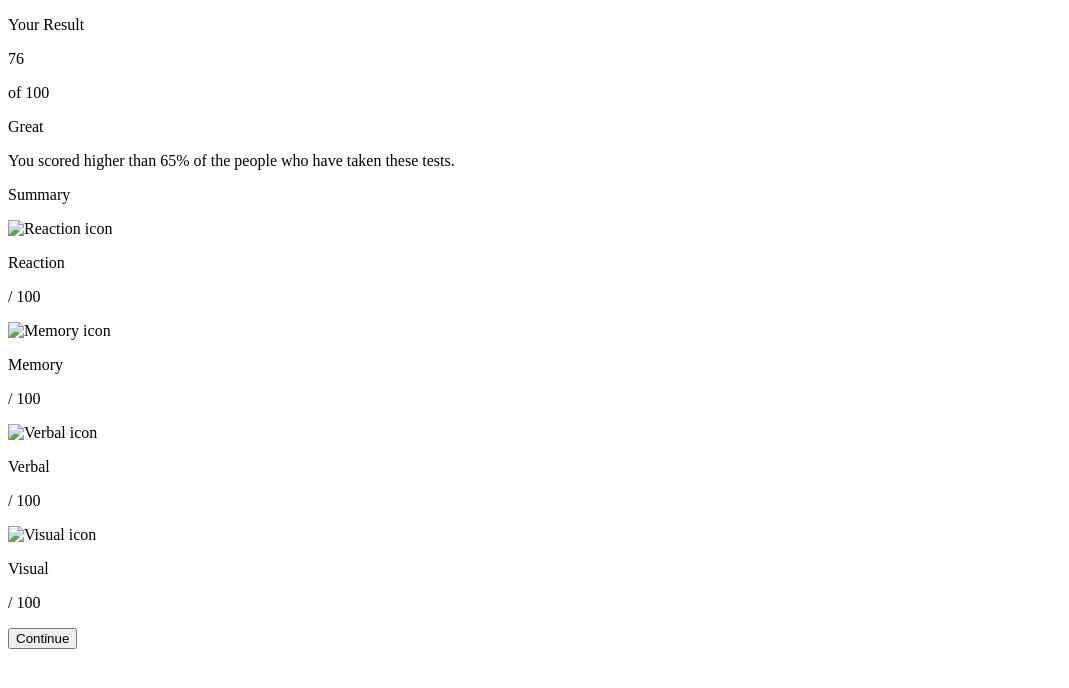
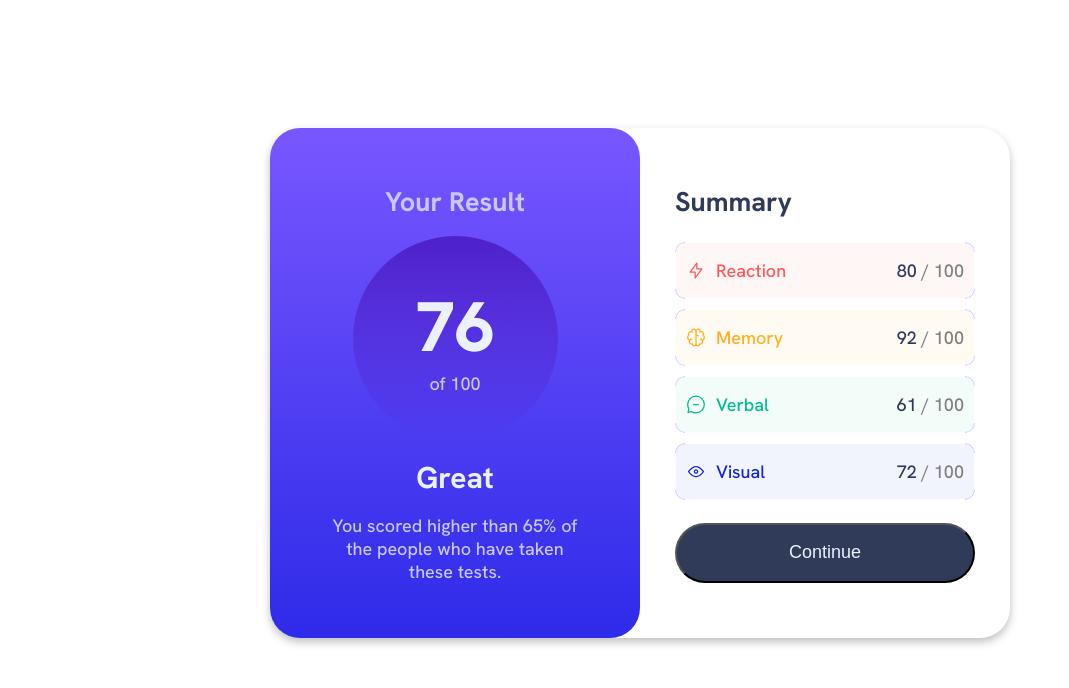
Before and after one commit to Kaung-Khant-Ko-Ko/results-summary-component-challenge, a plain HTML site: page index.html in a window 1280 px wide. Shown: the whole page, without its empty margins (0-1069 px from the left). Drawn offline with Linux system fonts and the light colour scheme.

Commit message:
Add files via upload

```diff
--- /dev/null
+++ b/data.json
@@ -0,0 +1,22 @@
+[
+  {
+    "category": "Reaction",
+    "score": 80,
+    "icon": "./assets/images/icon-reaction.svg"
+  },
+  {
+    "category": "Memory",
+    "score": 92,
+    "icon": "./assets/images/icon-memory.svg"
+  },
+  {
+    "category": "Verbal",
+    "score": 61,
+    "icon": "./assets/images/icon-verbal.svg"
+  },
+  {
+    "category": "Visual",
+    "score": 72,
+    "icon": "./assets/images/icon-visual.svg"
+  }
+]
--- a/index.html
+++ b/index.html
@@ -12,6 +12,15 @@
       href="./assets/images/favicon-32x32.png"
     />
 
+    <link rel="preconnect" href="https://fonts.googleapis.com" />
+    <link rel="preconnect" href="https://fonts.gstatic.com" crossorigin />
+    <link
+      href="https://fonts.googleapis.com/css2?family=Hanken+Grotesk:wght@100..900&display=swap"
+      rel="stylesheet"
+    />
+
+    <link rel="stylesheet" href="./style.css" />
+
     <title>Frontend Mentor | Results summary component</title>
   </head>
   <body>
@@ -21,7 +30,7 @@
           <p class="result-title">Your Result</p>
           <div class="result-score">
             <p class="percent">76</p>
-            <p class="total">of 100</p>
+            <p>of 100</p>
           </div>
           <p class="result">Great</p>
           <p class="result-desc">
@@ -33,38 +42,39 @@
         <div class="summary-container">
           <p class="summary-title">Summary</p>
           <div class="score-list">
-            <div class="score">
+            <div class="score score-1">
               <div class="react">
                 <img src="" alt="Reaction icon" id="react-icon" />
-                <p>Reaction</p>
+                <span id="react-text"></span>
               </div>
-              <p class="react-score">/ 100</p>
+              <p id="react-score"><span class="total">/ 100</span></p>
             </div>
-            <div class="score">
+            <div class="score score-2">
               <div class="memo">
                 <img src="" alt="Memory icon" id="memo-icon" />
-                <p>Memory</p>
+                <span id="memo-text">Memory</span>
               </div>
-              <p class="memo-score">/ 100</p>
+              <p id="memo-score"><span class="total">/ 100</span></p>
             </div>
-            <div class="score">
+            <div class="score score-3">
               <div class="verb">
                 <img src="" alt="Verbal icon" id="verb-icon" />
-                <p>Verbal</p>
+                <span id="verb-text">Verbal</span>
               </div>
-              <p class="verb-score">/ 100</p>
+              <p id="verb-score"><span class="total">/ 100</span></p>
             </div>
-            <div class="score">
+            <div class="score score-4">
               <div class="vis">
                 <img src="" alt="Visual icon" id="vis-icon" />
-                <p>Visual</p>
+                <span id="vis-text">Visual</span>
               </div>
-              <p class="vis-score">/ 100</p>
+              <p id="vis-score"><span class="total">/ 100</span></p>
             </div>
           </div>
           <button type="button" class="continue-btn">Continue</button>
         </div>
       </div>
     </div>
+    <script src="./index.js"></script>
   </body>
 </html>
--- /dev/null
+++ b/index.js
@@ -0,0 +1,25 @@
+fetch("./data.json")
+  .then((response) => {
+    return response.json();
+  })
+  .then((data) => {
+    document.querySelector("#react-icon").setAttribute("src", data[0].icon);
+    document.querySelector("#react-text").textContent = data[0].category;
+    document.querySelector("#react-score").innerHTML =
+      data[0].score + "<span class='total'> / 100</span>";
+
+    document.querySelector("#memo-icon").setAttribute("src", data[1].icon);
+    document.querySelector("#memo-text").textContent = data[1].category;
+    document.querySelector("#memo-score").innerHTML =
+      data[1].score + "<span class='total'> / 100</span>";
+
+    document.querySelector("#verb-icon").setAttribute("src", data[2].icon);
+    document.querySelector("#verb-text").textContent = data[2].category;
+    document.querySelector("#verb-score").innerHTML =
+      data[2].score + "<span class='total'> / 100</span>";
+
+    document.querySelector("#vis-icon").setAttribute("src", data[3].icon);
+    document.querySelector("#vis-text").textContent = data[3].category;
+    document.querySelector("#vis-score").innerHTML =
+      data[3].score + "<span class='total'> / 100</span>";
+  });
--- /dev/null
+++ b/style.css
@@ -0,0 +1,183 @@
+body {
+  margin: 0;
+  width: 100%;
+  background-color: hsl(0, 0%, 100%);
+
+  font-family: "Hanken Grotesk", sans-serif;
+  font-size: 18px;
+  font-weight: 500;
+  color: hsl(241, 100%, 89%);
+}
+
+p {
+  margin: 0px;
+}
+
+.card {
+  width: 740px;
+  height: 510px;
+
+  margin: 10% auto;
+
+  display: grid;
+  grid-template-columns: 1fr 1fr;
+  box-shadow: 0 4px 8px 0 rgba(0, 0, 0, 0.25);
+  border-radius: 30px;
+}
+
+.result-card {
+  background-image: linear-gradient(
+    180deg,
+    hsl(252, 100%, 67%),
+    hsl(241, 81%, 54%)
+  );
+  border-radius: 30px;
+}
+
+.result-container {
+  width: 250px;
+  height: 399px;
+  margin: 15% auto;
+
+  display: flex;
+  flex-direction: column;
+  align-items: center;
+  justify-content: space-between;
+}
+
+.result-title {
+  font-size: 27px;
+  font-weight: 700;
+}
+
+.result-score {
+  width: 205px;
+  height: 205px;
+  background-image: linear-gradient(
+    180deg,
+    hsla(256, 72%, 46%, 1),
+    hsla(241, 72%, 46%, 0)
+  );
+
+  border-radius: 50%;
+
+  display: flex;
+  flex-direction: column;
+  align-items: center;
+  justify-content: center;
+}
+
+.percent {
+  font-size: 70px;
+  font-weight: 800;
+  color: hsl(221, 100%, 96%);
+}
+
+.result {
+  font-size: 30px;
+  font-weight: 700;
+  color: hsl(221, 100%, 96%);
+}
+
+.result-desc {
+  text-align: center;
+}
+
+.summary-container {
+  width: 300px;
+  height: 399px;
+  margin: 15% auto;
+
+  display: flex;
+  flex-direction: column;
+  justify-content: space-between;
+}
+
+.summary-title {
+  font-size: 27px;
+  font-weight: 700;
+  color: hsl(224, 30%, 27%);
+}
+
+.score-list {
+  display: grid;
+  gap: 10px;
+}
+
+.score {
+  height: 55px;
+  display: grid;
+  grid-template-columns: 1fr 1fr;
+  align-items: center;
+  justify-items: end;
+
+  border-radius: 10px;
+  padding: 1px;
+  outline: 1px solid hsl(241, 100%, 89%);
+  outline-offset: -1px;
+  mask: conic-gradient(at 10px 10px, #0000 75%, #000 0) 0 0 / calc(100% - 10px)
+      calc(100% - 10px),
+    linear-gradient(#000 0 0) content-box;
+}
+
+.react,
+.memo,
+.verb,
+.vis {
+  justify-self: start;
+  padding-left: 10px;
+  display: flex;
+  gap: 10px;
+}
+
+.score-1 {
+  background-color: hsla(0, 100%, 67%, 5%);
+}
+
+#react-text {
+  color: hsl(0, 100%, 67%);
+}
+
+.score-2 {
+  background-color: hsla(39, 100%, 56%, 5%);
+}
+
+#memo-text {
+  color: hsl(39, 100%, 56%);
+}
+
+.score-3 {
+  background-color: hsla(166, 100%, 37%, 5%);
+}
+
+#verb-text {
+  color: hsl(166, 100%, 37%);
+}
+
+.score-4 {
+  background-color: hsla(234, 85%, 45%, 5%);
+}
+
+#vis-text {
+  color: hsl(234, 85%, 45%);
+}
+
+#react-score,
+#memo-score,
+#verb-score,
+#vis-score {
+  color: hsl(224, 30%, 27%);
+  padding-right: 10px;
+}
+
+.total {
+  color: grey;
+}
+
+.continue-btn {
+  height: 60px;
+  background-color: hsl(224, 30%, 27%);
+  border-radius: 30px;
+  color: hsl(221, 100%, 96%);
+  font-size: 18px;
+}
```
